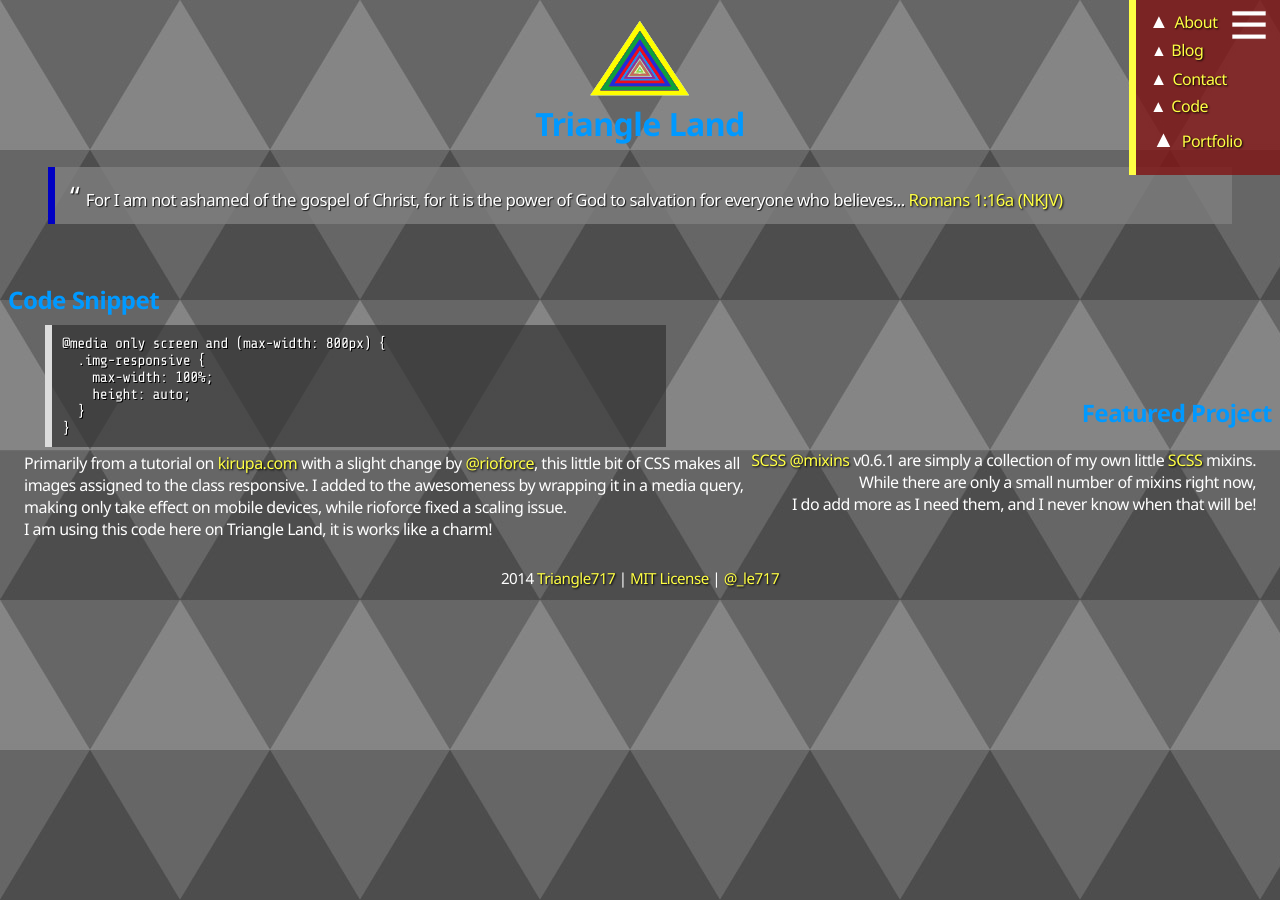
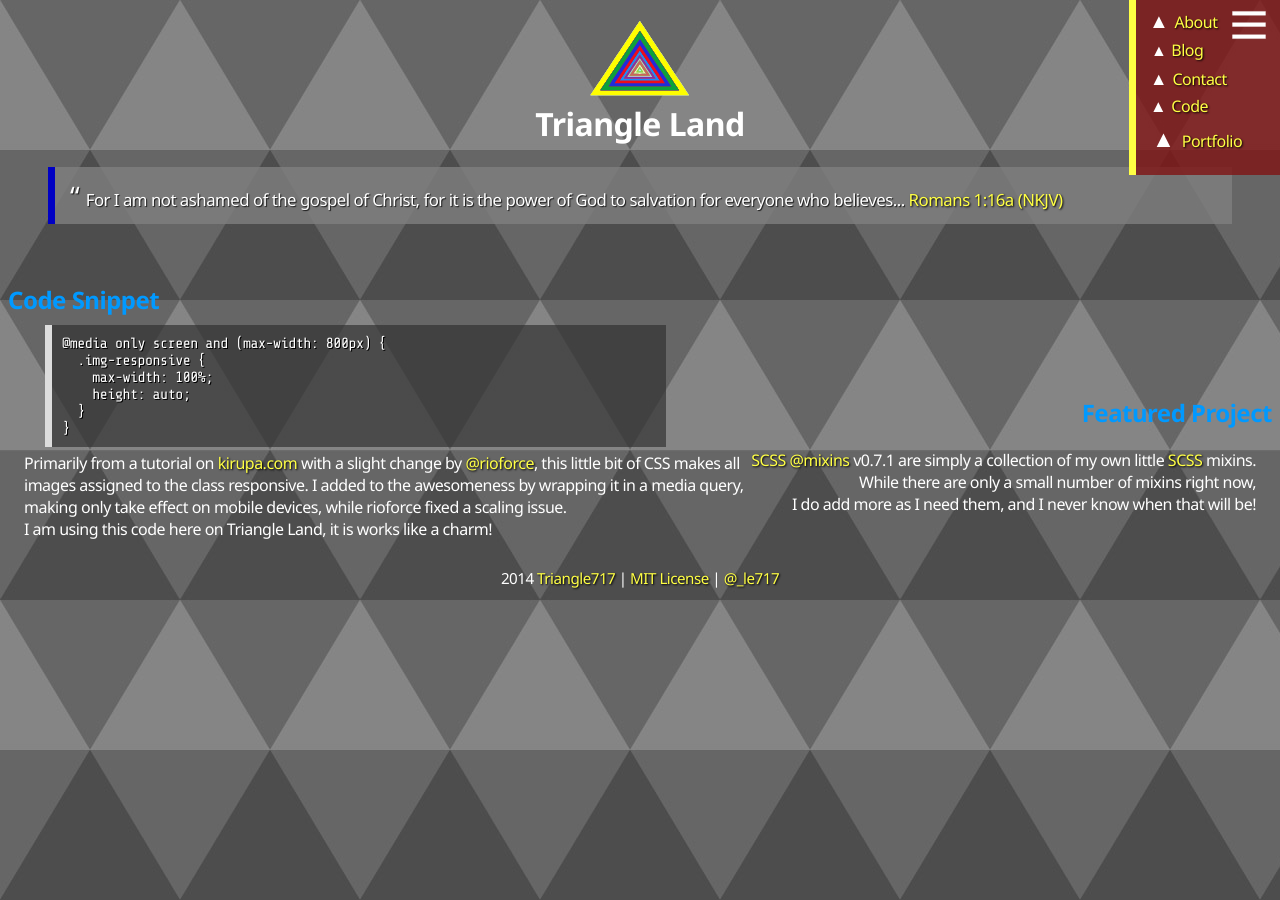
Before and after one commit to le717/le717.github.io, a Jekyll site: the page built from index.html, in a window 1280 px wide. Built offline with Jekyll 4.4.1, drawn with Linux system fonts in a browser that asks for light colours; nearby versions of some CDN libraries.

Commit message:
Fix header text

```diff
--- a/css/style.scss
+++ b/css/style.scss
@@ -125,6 +125,7 @@
 
 // ------- Site header
 .header-logo { margin-bottom: -2em; }
+.header-text { color: $color-white; }
 
 
 // ------- Featured item displays
--- a/json/featured.json
+++ b/json/featured.json
@@ -3,7 +3,7 @@
     {
       "name": "SCSS @mixins",
       "url": "https://github.com/le717/scss-mixins#readme",
-      "version": "v0.6.1",
+      "version": "v0.7.1",
       "description": "are simply a collection of my own little <a href='http://sass-lang.com'>SCSS</a> mixins.<br>While there are only a small number of mixins right now,<br>I do add more as I need them, and I never know when that will be!"
     },
     {
```
